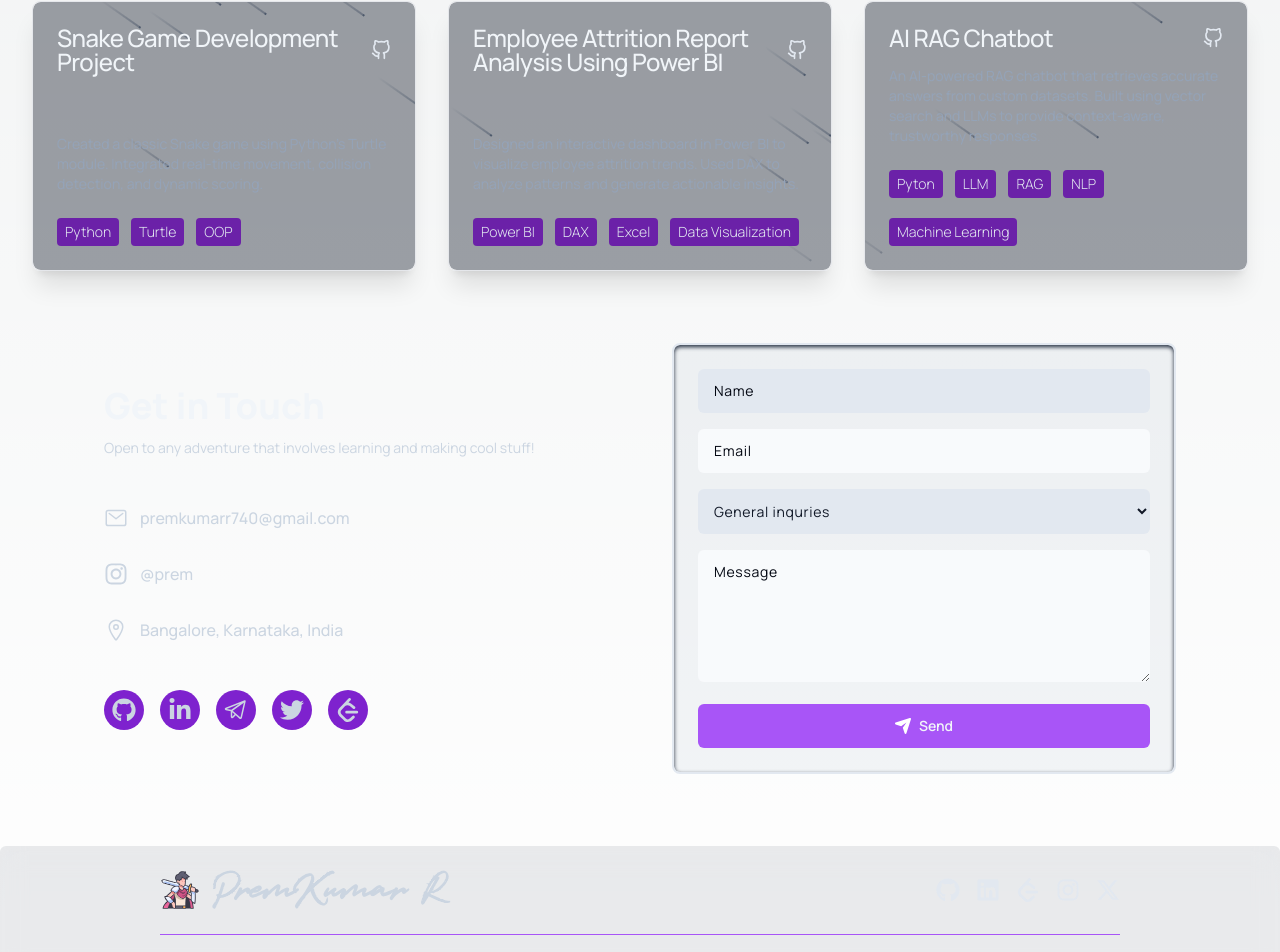
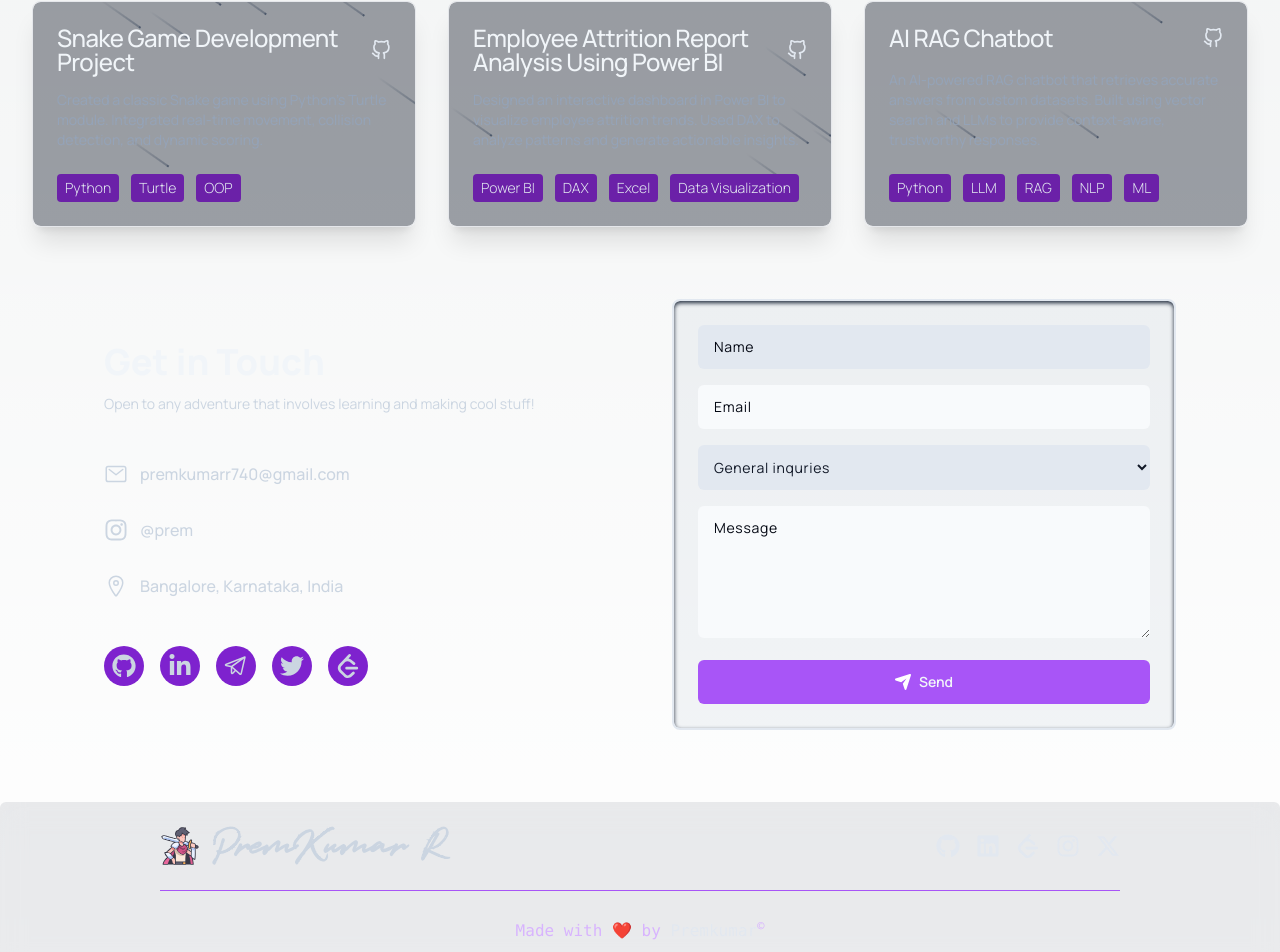
Before and after one commit to Premkumar740/PORTFOLIO, a Next.js app: page / in a window 1280 px wide. Shown: the part 2779-3731 px from the top of the page. Built offline with nearby package versions, Linux system fonts and the light colour scheme; a web font is replaced by a local one.

Commit message:
Fix typo in technology array from 'Pyton' to 'Python'

```diff
--- a/src/constant/projects.ts
+++ b/src/constant/projects.ts
@@ -45,6 +45,6 @@ export const PROJECT_DATA = [
       "An AI-powered RAG chatbot that retrieves accurate answers from custom datasets. Built using vector search and LLMs to provide context-aware, trustworthy responses.",
     github_link: "https://github.com/Premkumar740/RAG_CHATBOT", // Optional: link to PBIX file or screenshots
     demo: "", // Optional: Power BI report link
-    tech: ["Pyton", "LLM", "RAG", "NLP","Machine Learning"],
+    tech: ["Python", "LLM", "RAG", "NLP","ML"],
   },
 ];
```
